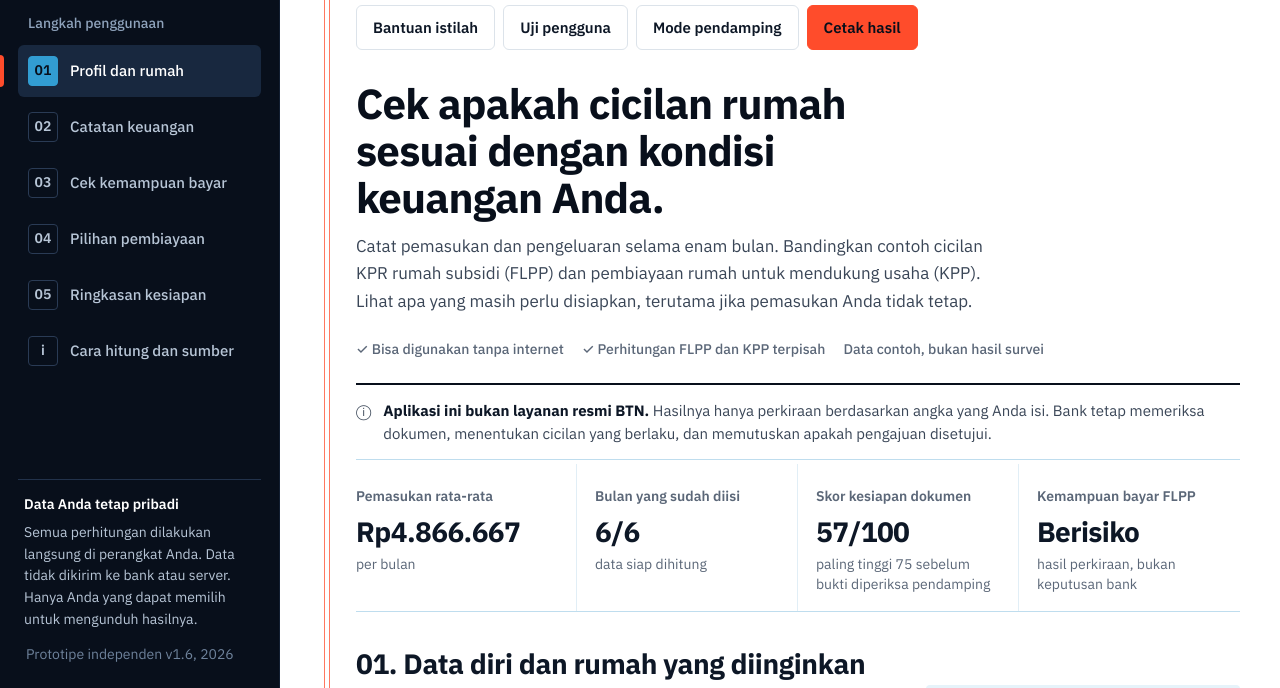
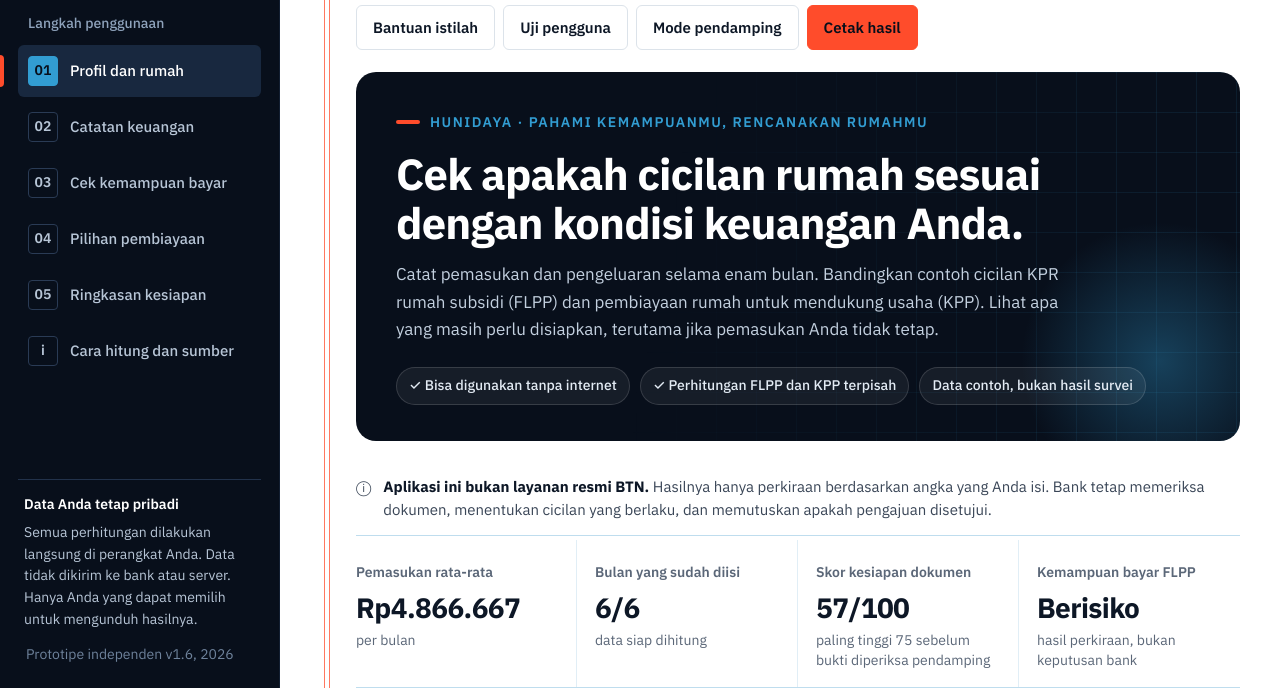
Before and after one commit to PolkesrayaPress/hunidaya, a plain HTML site: page index.html in a window 1280 px wide. Shown: the part 112-800 px from the top of the page. Drawn offline with Linux system fonts and the light colour scheme.

Commit message:
Add files via upload

```diff
--- a/index.html
+++ b/index.html
@@ -291,13 +291,7 @@ body{background:var(--paper)}
 .logomark{border-radius:8px}
 .nav .numb{border-radius:4px}
 .stepcount{background:none;padding:0;color:var(--muted);font-weight:500}
-/* hero menjadi judul lembar */
-.hero{background:none;color:var(--text);border-radius:0;padding:8px 0 22px;margin-bottom:0;border-bottom:2px solid var(--ink)}
-.hero:before,.hero:after,.hero .eyebrow{display:none}
-.hero h1{color:var(--ink);max-width:22ch;font-size:clamp(28px,3.4vw,42px);letter-spacing:-.8px;line-height:1.12;margin:0 0 12px}
-.hero p{color:var(--body);max-width:62ch}
-.hero-footer{gap:6px 18px}
-.tag{background:none!important;border:0!important;padding:0!important;color:var(--muted)!important;border-radius:0}
+/* hero gelap dipertahankan seperti v1.5 */
 .status-strip{background:none;border:0;border-radius:0;border-bottom:1px solid var(--rule);padding:14px 0;margin:0 0 4px;box-shadow:none}
 /* angka ringkas sebagai satu baris buku */
 .kpi-grid{gap:0;margin:0 0 30px;border-bottom:1px solid var(--rule)}
@@ -400,7 +394,7 @@ tbody tr:hover{background:#F5FAFD}
 
   <section class="section" id="section-cashflow">
     <div class="sec-head"><div><h2>02. Catatan keuangan enam bulan</h2><p>Isi uang yang masuk, pengeluaran rumah tangga, dan uang yang ditabung setiap bulan.</p></div><span id="completenessBadge" class="pill na">Belum dinilai</span></div>
-    <div class="card"><div class="card-title"><div><h3>Catatan per bulan</h3><p>Jika suatu bulan tidak ada pemasukan atau pengeluaran, tulis 0. Jangan biarkan kosong jika memang ingin mencatat angka nol.</p></div><button type="button" class="btn btn-sm" id="btnFillSample">Gunakan angka contoh</button></div><div class="tablewrap"><table><thead><tr><th>Bulan</th><th>Pemasukan setelah biaya usaha</th><th>Pengeluaran</th><th>Uang yang ditabung</th><th>Bukti transaksi</th></tr></thead><tbody id="cashRows"></tbody></table></div><div class="note" style="margin-top:15px">Memilih “Saya punya bukti” berarti Anda menyatakan memiliki nota atau catatan transaksi. Aplikasi belum menerima atau memeriksa dokumen tersebut.</div></div>
+    <div class="card"><div class="card-title"><div><h3>Catatan per bulan</h3><p>Jika suatu bulan tidak ada pemasukan atau pengeluaran, tulis 0. Jangan biarkan kosong jika memang ingin mencatat angka nol. Pemasukan bersih adalah uang yang benar-benar Anda terima setelah dikurangi modal usaha atau potongan kerja. Jika tidak ada potongan, tulis uang yang diterima.</p></div><button type="button" class="btn btn-sm" id="btnFillSample">Gunakan angka contoh</button></div><div class="tablewrap"><table><thead><tr><th>Bulan</th><th>Pemasukan bersih <button type="button" class="qhelp" data-glossary="bersih" aria-label="Penjelasan: Pemasukan bersih">?</button></th><th>Pengeluaran</th><th>Uang yang ditabung</th><th>Bukti transaksi</th></tr></thead><tbody id="cashRows"></tbody></table></div><div class="note" style="margin-top:15px">Memilih “Saya punya bukti” berarti Anda menyatakan memiliki nota atau catatan transaksi. Aplikasi belum menerima atau memeriksa dokumen tersebut.</div></div>
     <div class="two"><div class="card"><div class="card-title"><div><h3>Grafik uang masuk dan keluar</h3><p>Lihat perbandingan pemasukan dan pengeluaran setiap bulan.</p></div></div><div class="legend"><span>Pemasukan</span><span>Pengeluaran</span></div><div class="chart" id="cashChart"></div></div><div class="card"><div class="card-title"><div><h3>Ringkasan enam bulan</h3><p>Angka dihitung dari data yang Anda isi atau contoh yang dipilih.</p></div></div><div id="cashSummary"></div></div></div>
     <div class="actions-bottom"><button type="button" class="btn prev" data-to="profile">Kembali</button><button type="button" class="btn btn-primary next" data-to="simulator">Selanjutnya: Cek kemampuan bayar</button></div>
   </section>
@@ -3048,6 +3042,7 @@ const G=[
 ['cicilan','bunga2','Bunga setelah masa subsidi','KPP tahun ke-6 dan seterusnya','Setelah lima tahun, subsidi bunga KPP berhenti dan bunga ditentukan bank. Besarnya belum diketahui pasti.','Aplikasi memperkirakannya dari bunga 6% ditambah besar subsidi: 16% untuk pinjaman sampai Rp100 juta, 11,5% untuk di atasnya. Ini perkiraan, bukan ketentuan resmi.'],
 ['cicilan','akad','Akad kredit','','Penandatanganan perjanjian pinjaman dengan bank. Setelah akad, cicilan mulai berjalan.',''],
 ['cicilan','biayabeli','Biaya pembelian lain','','Biaya di luar uang muka saat membeli rumah, misalnya biaya akad, notaris, atau asuransi. Besarnya tanyakan ke bank atau pengembang.','Biaya ini dikurangkan dari tabungan sebelum menghitung cadangan.'],
+['keuangan','bersih','Pemasukan bersih','Uang yang benar-benar Anda terima','Uang yang masuk ke tangan Anda dan bisa dipakai untuk keluarga. Pedagang: hasil jualan dikurangi modal belanja barang. Pekerja lepas atau remote: bayaran dikurangi potongan platform, biaya transfer atau kurs, dan alat kerja khusus. Karyawan atau pekerja harian: upah yang diterima, tidak ada yang dikurangi. Jika tidak ada potongan sama sekali, tulis saja uang yang diterima.','Biaya yang dipakai bersama rumah, seperti internet dan listrik, cukup dicatat satu kali: dikurangkan di pemasukan atau dimasukkan ke pengeluaran, jangan keduanya. Jika tercatat dua kali, kemampuan bayar terlihat lebih buruk dari kenyataan.'],
 ['keuangan','dsr','Batas cicilan dibanding pemasukan','DSR (debt service ratio)','Perbandingan cicilan dengan pemasukan rata-rata per bulan. Misalnya pemasukan Rp3 juta dan cicilan Rp900 ribu berarti 30%.','Bawaan aplikasi 30%. Anda bisa mengubahnya.'],
 ['keuangan','paceklik','Bulan pemasukan terendah','Bulan sepi atau paceklik','Kondisi paling berat dari catatan enam bulan Anda: pemasukan terendah bertemu pengeluaran tertinggi.','Inilah yang membedakan aplikasi ini dari kalkulator KPR biasa yang hanya memakai rata-rata.'],
 ['keuangan','guncangan','Jika pemasukan turun','Guncangan pemasukan','Uji jika pemasukan rata-rata turun sekian persen, misalnya karena sakit, cuaca, atau pasar sepi.','Bawaan aplikasi 20%.'],
```
Also changed, not shown: 1 other file.
